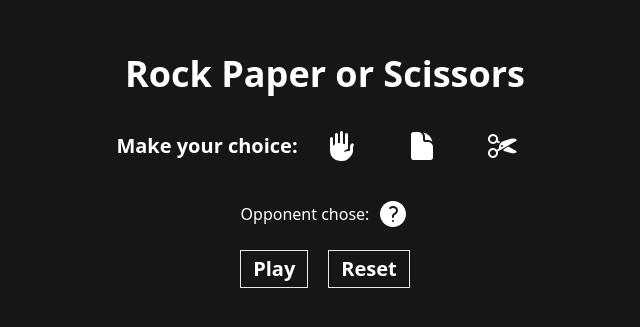
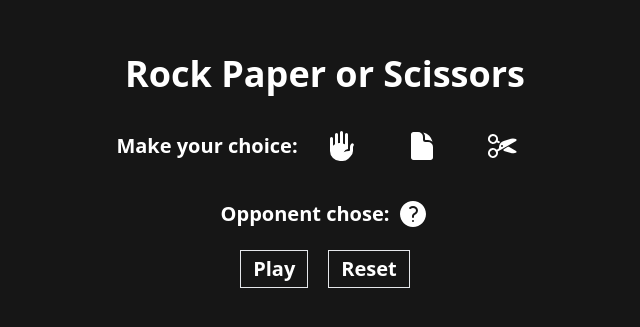
Before and after one commit to lucaspolluxcoop/rock-paper-scissor, a React (Vite) app: page / in a window 1280 px wide. Shown: the part 219-546 px from the top of the page, without its empty margins (315-955 px from the left). Built offline with nearby package versions, Linux system fonts and the light colour scheme.

Commit message:
refactor: move states to a react hook

```diff
--- a/src/App.jsx
+++ b/src/App.jsx
@@ -1,65 +1,21 @@
-import { useEffect, useState } from 'react';
 import './App.css';
-import MyChoice from './components/MyChoice';
-import { checkWinner, getIcon, getOpponentOption } from './utils/gameLogic.jsx';
+import Choices from './components/Choices';
+import GameActions from './components/GameActions.jsx';
+import useOptions from './hooks/useOptions';
+import { getIcon } from './utils/gameLogic.jsx';
 
 function App() {
-  const [currentOption, setCurrentOption] = useState(null);
-  const [opponentOption, setOpponentOption] = useState(null);
-  const [winner, setWinner] = useState(null);
-
-  useEffect(() => {
-    if (!opponentOption) return;
-    const getWinner = async () => {
-      const result = await checkWinner(currentOption, opponentOption);
-      if (!result) setWinner('draw');
-      else {
-        setWinner(result);
-      }
-    };
-    getWinner();
-  }, [opponentOption]);
-
-  const play = async () => {
-    const option = getOpponentOption(opponentOption, winner, currentOption);
-    setOpponentOption(option);
-  };
-
-  const reset = () => {
-    setCurrentOption(null);
-    setOpponentOption(null);
-    setWinner(null);
-  };
-
-  const handleOptionSelect = (option) => {
-    if (opponentOption) return;
-    setCurrentOption(option);
-  };
+  const { currentOption, opponentOption, winner, play, reset, handleOptionSelect } = useOptions();
 
   return (
     <div className="flex h-screen flex-col items-center justify-center">
       <h1 className="text-4xl font-bold">Rock Paper or Scissors</h1>
-      <MyChoice currentOption={currentOption} handleOptionSelect={handleOptionSelect} />
-      <div className="mt-5 flex flex-row items-center justify-center gap-3">
-        <div className="flex items-center gap-2">
-          <span>Opponent chose:</span>
-          {opponentOption ? getIcon(opponentOption) : getIcon()}
-        </div>
-      </div>
-      <div className="mt-5 flex flex-row items-center justify-center gap-5">
-        <button
-          onClick={play}
-          className="button cursor-pointer border px-3 py-1 text-xl font-bold hover:bg-gray-700"
-        >
-          Play
-        </button>
-        <button
-          onClick={reset}
-          className="button cursor-pointer border px-3 py-1 text-xl font-bold hover:bg-gray-700"
-        >
-          Reset
-        </button>
-      </div>
+      <Choices
+        currentOption={currentOption}
+        opponentOption={opponentOption}
+        handleOptionSelect={handleOptionSelect}
+      />
+      <GameActions play={play} reset={reset} />
       <div className="mt-5 flex gap-4">
         {winner !== null && (
           <div className="flex items-center gap-2">
--- /dev/null
+++ b/src/components/Choices.jsx
@@ -0,0 +1,33 @@
+import { getIcon, options } from '../utils/gameLogic.jsx';
+
+function MyChoice({ currentOption, handleOptionSelect, opponentOption }) {
+  return (
+    <>
+      <div className="mt-5 flex flex-row items-center justify-center gap-3">
+        <span className="text-center text-xl font-bold">Make your choice: </span>
+        <div className="flex gap-4">
+          {options.map((option) => (
+            <div
+              key={option}
+              onClick={() => handleOptionSelect(option)}
+              className={`button cursor-pointer p-4 text-xl font-bold ${
+                currentOption === option ? 'text-blue-400' : ''
+              }`}
+              title={option}
+            >
+              {getIcon(option)}
+            </div>
+          ))}
+        </div>
+      </div>
+      <div className="mt-5 flex flex-row items-center justify-center gap-3">
+        <div className="flex items-center gap-2">
+          <span className="text-center text-xl font-bold">Opponent chose:</span>
+          {opponentOption ? getIcon(opponentOption) : getIcon()}
+        </div>
+      </div>
+    </>
+  );
+}
+
+export default MyChoice;
--- /dev/null
+++ b/src/components/GameActions.jsx
@@ -0,0 +1,20 @@
+function GameActions({ play, reset }) {
+  return (
+    <div className="mt-5 flex flex-row items-center justify-center gap-5">
+      <button
+        onClick={play}
+        className="button cursor-pointer border px-3 py-1 text-xl font-bold hover:bg-gray-700"
+      >
+        Play
+      </button>
+      <button
+        onClick={reset}
+        className="button cursor-pointer border px-3 py-1 text-xl font-bold hover:bg-gray-700"
+      >
+        Reset
+      </button>
+    </div>
+  );
+}
+
+export default GameActions;
--- a/src/components/MyChoice.jsx
+++ /dev/null
@@ -1,25 +0,0 @@
-import { getIcon, options } from '../utils/gameLogic.jsx';
-
-function MyChoice({ currentOption, handleOptionSelect }) {
-  return (
-    <div className="mt-5 flex flex-row items-center justify-center gap-3">
-      <span className="text-center text-xl font-bold">Make your choice: </span>
-      <div className="flex gap-4">
-        {options.map((option) => (
-          <div
-            key={option}
-            onClick={() => handleOptionSelect(option)}
-            className={`button cursor-pointer p-4 text-xl font-bold ${
-              currentOption === option ? 'text-blue-400' : ''
-            }`}
-            title={option}
-          >
-            {getIcon(option)}
-          </div>
-        ))}
-      </div>
-    </div>
-  );
-}
-
-export default MyChoice;
--- /dev/null
+++ b/src/hooks/useOptions.js
@@ -0,0 +1,45 @@
+import { useEffect, useState } from 'react';
+import { checkWinner, getOpponentOption } from '../utils/gameLogic.jsx';
+
+export default function useOptions() {
+  const [currentOption, setCurrentOption] = useState(null);
+  const [opponentOption, setOpponentOption] = useState(null);
+  const [winner, setWinner] = useState(null);
+
+  useEffect(() => {
+    if (!opponentOption) return;
+    const getWinner = async () => {
+      const result = await checkWinner(currentOption, opponentOption);
+      if (!result) setWinner('draw');
+      else {
+        setWinner(result);
+      }
+    };
+    getWinner();
+  }, [opponentOption]);
+
+  const play = async () => {
+    const option = getOpponentOption(opponentOption, winner, currentOption);
+    setOpponentOption(option);
+  };
+
+  const reset = () => {
+    setCurrentOption(null);
+    setOpponentOption(null);
+    setWinner(null);
+  };
+
+  const handleOptionSelect = (option) => {
+    if (opponentOption) return;
+    setCurrentOption(option);
+  };
+
+  return {
+    currentOption,
+    opponentOption,
+    winner,
+    play,
+    reset,
+    handleOptionSelect,
+  };
+}
```
